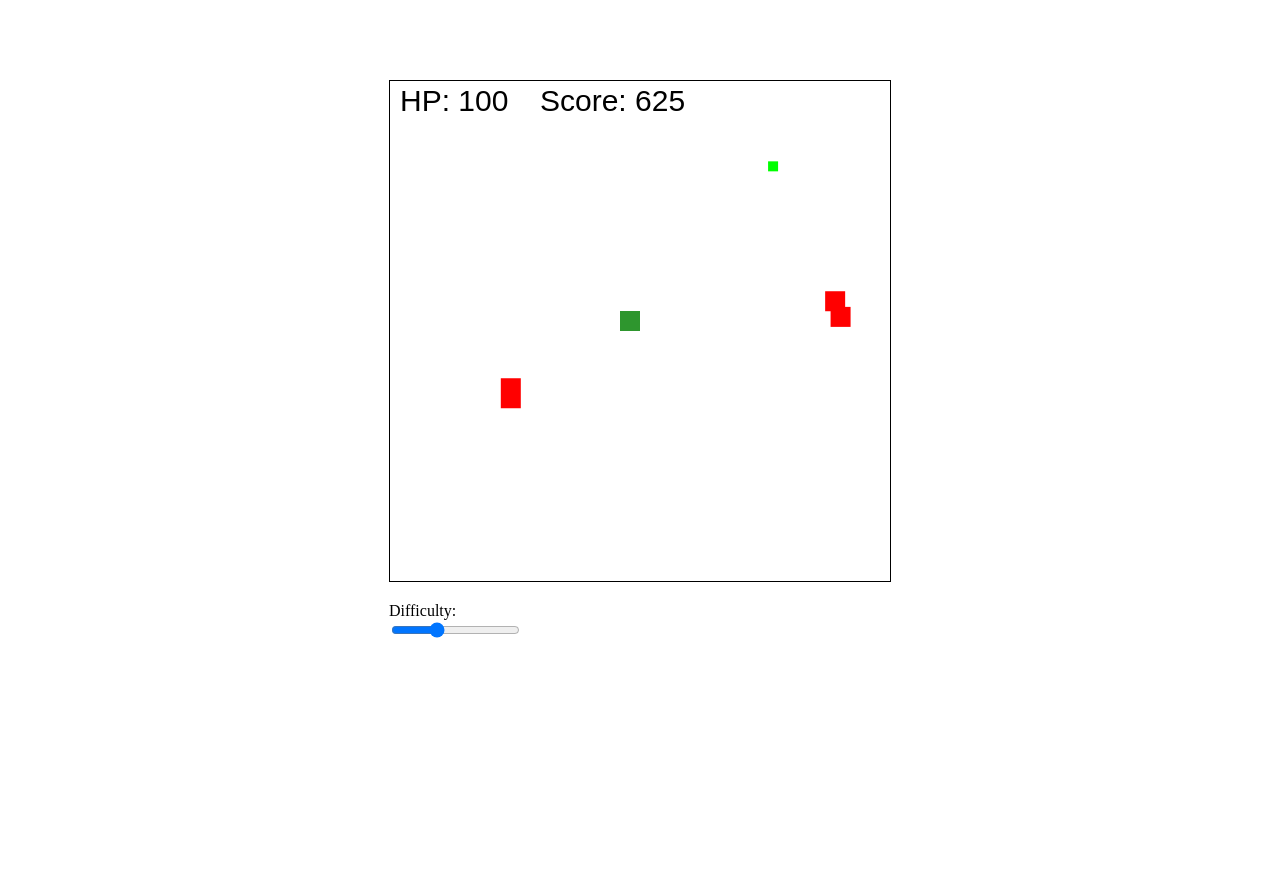
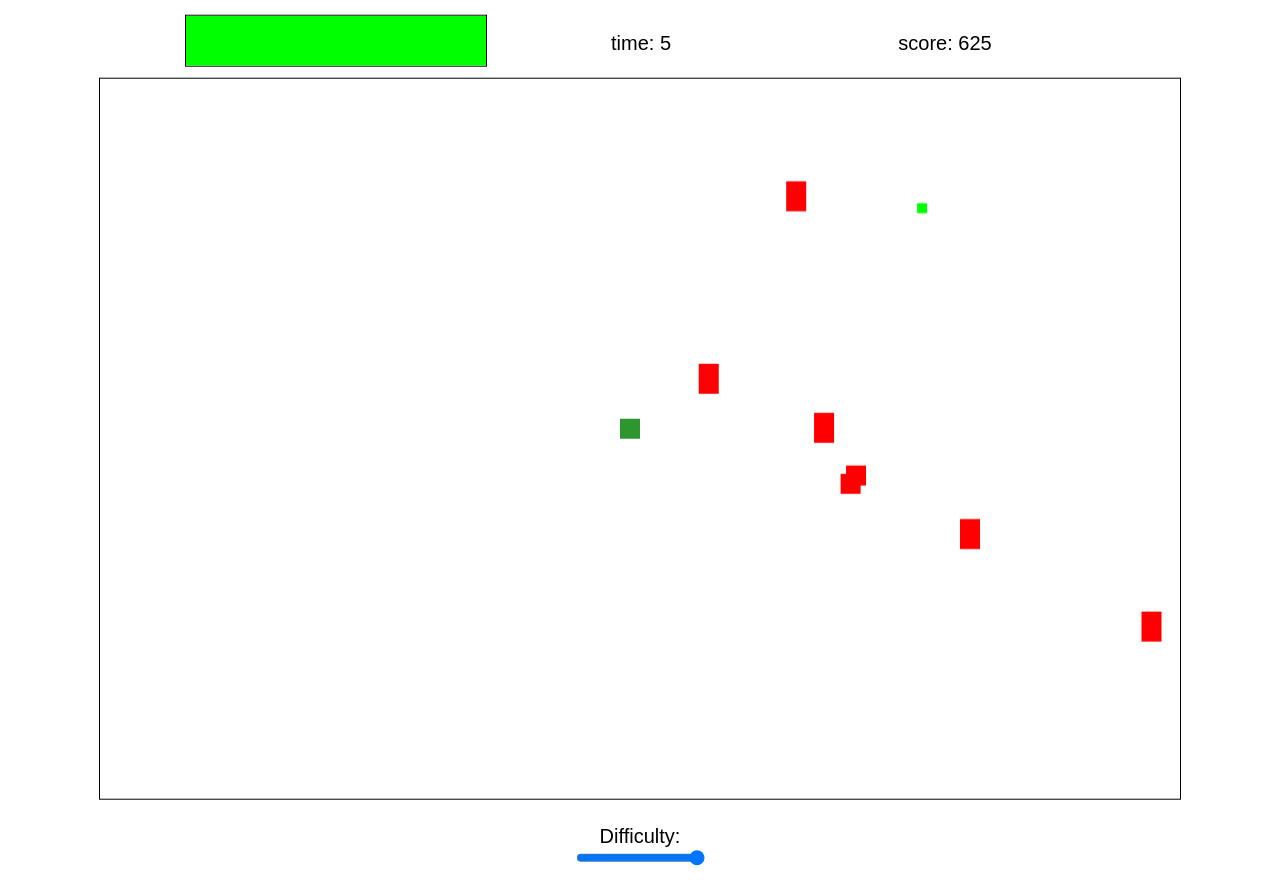
Before and after one commit to kkgobkk/js-example-game, a plain HTML site: page index.html in a window 1280 px wide. Before the commit the page ends 800 px from the top, so only its background shows below. Drawn offline with Linux system fonts and the light colour scheme.

Commit message:
Add files via upload

```diff
--- a/index.html
+++ b/index.html
@@ -5,11 +5,19 @@
     <link rel="stylesheet" href="style/style.css">
 </head>
 <body>
-    <div id="main_screen">
-    <canvas id="ctx" width="500" height="500"></canvas>
-    <p>Difficulty:<br>
-        <input type="range" min="1" max="4" value="2" class="slider" id="difficulty_slider">
-    </p>
+    <div id="main_box">
+        <h1 class="center">JS example game</h1>
+        <table><tr>
+            <td><canvas id="healthbar" width="300" height="50"></canvas></td>
+            <td width="300"><p id="time_box" class="center">Time:</p></td>
+            <td width="300"><p id="score_box" class="center">Score:</p></td>
+        </tr></table>
+        <canvas id="ctx" width="1080" height="720" ondragstart="return false;" ondrop="return false;"></canvas>
+        <div class="center">
+            <p>Difficulty:<br>
+                <input type="range" min="1" max="4" value="4" class="slider" id="difficulty_slider">
+            </p>
+        </div>
     </div>
 
     <!--IMPORT SCRITPS-->
--- a/script/controls.js
+++ b/script/controls.js
@@ -7,9 +7,17 @@ document.addEventListener("mousemove", (mouse) =>
 }
 );
 
-document.addEventListener("click", () =>
+document.addEventListener("mousedown", (e) =>
     {
-        perform_attack(player, 1, 1);
+        if(e.button == 0)
+            player.shooting = true;
+    }
+);
+
+document.addEventListener("mouseup", (e) =>
+    {
+        if(e.button == 0)
+            player.shooting = false;
     }
 );
 
--- a/script/entities.js
+++ b/script/entities.js
@@ -1,8 +1,9 @@
 let = enemy_list = {};
+let enemy_count = 0;
 
-let new_enemy = function(id, x, y, speed_x, speed_y, width, height){
+let new_enemy = function(type, id, x, y, speed_x, speed_y, width, height, hp){
     let enemy = {
-        type: "enemy",
+        type: type,
         x: x,
         y: y,
         speed_x: speed_x,
@@ -16,33 +17,41 @@ let new_enemy = function(id, x, y, speed_x, speed_y, width, height){
         attack_cooldown: 20,
         attack_counter: 0,
         i_frames: 0,
+        hp: hp,
     }
     enemy_list[id] = enemy;
+    enemy_count ++;
 }
 
 let random_enemy = function(){
     let rand = Math.random();
-    let pos_x = rand*MAX_X;
-    let pos_y = Math.random()*MAX_Y;
     let speed, height, width, type;
 
-    if(pos_x == player.x && pos_y == player.y){
-        pos_x += 30;
-        if(pos_x >= MAX_X)
-            pos_x -= 60;
+
+    if(rand > 0.9){
+        type = "ranged"; height = 15; width = 15; speed = 2; hp = 1;
+    }
+    else if(rand > 0.75){
+        type = "tank"; height = 30; width = 50; speed = 3; hp = 5;
+    }
+    else if(rand > 0.5){
+        type = "runner"; height = 30; width = 20; speed = 7; hp = 1;
+    }
+    else{
+        type = "normal"; height = 20; width = 20; speed = 5; hp = 1;
     }
 
-    if(rand > 0.9){
-        type = "ranged"; height = 15; width = 15; speed = 2;
-    } else if(rand > 0.75){
-        type = "tank"; height = 30; width = 50; speed = 2;
-    } else if(rand > 0.5){
-        type = "runner"; height = 30; width = 20; speed = 7;
-    } else{
-        type == "normal"; height = 20; width = 20; speed = 4;
+    pos_x = Math.ceil(width/2) + rand * (MAX_X - width - 1);
+    pos_y = Math.ceil(height/2) + Math.random() * (MAX_Y - height - 1);
+
+    if(pos_x == player.x && pos_y == player.y){
+        pos_x += 60;
+        if(pos_x >= MAX_X)
+            pos_x -= 120;
     }
 
     new_enemy(
+        type,
         Math.random(),
         pos_x,
         pos_y,
@@ -50,6 +59,7 @@ let random_enemy = function(){
         speed,
         width,
         height,
+        hp,
     );
 }
 
@@ -73,20 +83,21 @@ let collision_test = function(entity1, entity2){
 
 let bullet_list = {};
 
-let new_bullet = function(id, x, y, speed_x, speed_y, width, height){
+let new_bullet = function(id, x, y, speed_x, speed_y, width, height, can_damage_player){
     let bullet = {
         type: "bullet",
         x: x,
         y: y,
         speed_x: speed_x,
         speed_y: speed_y,
-        color: "#000000",
+        color: can_damage_player ? "#aa0000" : "#006600",
         alt_color: "#000000",
         id: id,
         width: width,
         height: height,
         timer: 0,
         i_frames: 0,
+        can_damage_player: can_damage_player,
     }
     bullet_list[id] = bullet;
 }
@@ -101,11 +112,11 @@ let shoot_bullet = function(actor, angle){
         15* Math.sin(angle),
         5,
         5,
+        actor.type == "player" ? 0 : 1,
     );
 }
 
 let perform_attack = function(actor, number, cooldown_factor){
-    if(number == undefined)  number = 1;
     if(number >= 72)  number = 72;
     if(actor.attack_counter > actor.attack_cooldown * cooldown_factor){
         for(let i = - Math.floor(number/2); i < Math.ceil(number/2); i++){
@@ -135,10 +146,13 @@ let update_entity_position = function(entity){
         entity.x += entity.speed_x;
         entity.y += entity.speed_y;
 
-        if(entity.x > MAX_X || entity.x < 0){
+        let x = entity.x - Math.round(entity.width / 2);
+        let y = entity.y - Math.round(entity.height / 2);
+
+        if(x + entity.width >= MAX_X || x <= 0){
             entity.speed_x = -entity.speed_x;
         }
-        if(entity.y > MAX_Y || entity.y < 0){
+        if(y + entity.height >= MAX_Y || y <= 0){
             entity.speed_y = -entity.speed_y;
         }
         return true;
--- a/script/interface.js
+++ b/script/interface.js
@@ -1,7 +1,13 @@
 let canvas = document.getElementById("ctx");
 let ctx = canvas.getContext("2d");
-let MAX_X = 500;
-let MAX_Y = 500;
+let MAX_X = canvas.width;
+let MAX_Y = canvas.height;
 ctx.font = "30px Arial";
 
+let healthbar = document.getElementById("healthbar");
+let healthbar_ctx = healthbar.getContext("2d");
+healthbar_ctx.fillStyle = "#ff0000";
+let time_box = document.getElementById("time_box");
+let score_box = document.getElementById("score_box");
+
 let difficulty_slider = document.getElementById("difficulty_slider");
--- a/script/items.js
+++ b/script/items.js
@@ -1,4 +1,5 @@
 let item_list = {};
+let item_count = 0;
 
 let new_item = function(type, id, x, y, speed_x, speed_y, width, height, color){
     let item = {
@@ -15,6 +16,7 @@ let new_item = function(type, id, x, y, speed_x, speed_y, width, height, color){
         i_frames: 0,
     }
     item_list[id] = item;
+    item_count ++;
 }
 
 let random_item = function(){
@@ -40,8 +42,8 @@ let random_item = function(){
     new_item(
         type,
         Math.random(),
-        Math.random()*MAX_X,
-        Math.random()*MAX_Y,
+        10 + Math.random()*(MAX_X - 20),
+        10 + Math.random()*(MAX_Y - 20),
         0,
         0,
         10,
--- a/script/main.js
+++ b/script/main.js
@@ -1,7 +1,10 @@
-let start_time, frame_count, spawn_cooldown, spawn_timer;
+let MAX_ITEMS = 10, MAX_ENEMIES = 20;
+let start_time, frame_count, spawn_cooldown, spawn_timer, game_over, kill_count;
 
 let start_game = function(){
+    game_over = false;
     start_time = Date.now();
+    kill_count = 0;
     frame_count = 0;
     spawn_cooldown = (5 - difficulty_slider.value) * 50;
     spawn_timer = spawn_cooldown;
@@ -10,14 +13,32 @@ let start_game = function(){
     player.y = MAX_Y / 2 - player.height / 2;
     score = 0;
     enemy_list = {};
+    enemy_count = 0;
     item_list = {};
+    item_count = 0;
     bullet_list = {};
     random_enemy();
-    random_enemy();
-    random_enemy();
+    for(let i=0; i < difficulty_slider.value; i++){
+        random_enemy();
+    }
+}
+
+let draw_healthbar = function(){
+    if(player.hp < 0.25 * player.max_hp)
+        healthbar_ctx.fillStyle = "#ff0000";
+    else if(player.hp < 0.5 * player.max_hp)
+        healthbar_ctx.fillStyle = "#ff9900";
+    else if(player.hp < 0.75 * player.max_hp)
+        healthbar_ctx.fillStyle = "#ffff00";
+    else
+        healthbar_ctx.fillStyle = "#00ff00";
+
+    healthbar_ctx.clearRect(0, 0, healthbar.width, healthbar.height);
+    healthbar_ctx.fillRect(0, 0, healthbar.width * player.hp / player.max_hp, healthbar.height);
 }
 
 let update = function(){
+    if(!game_over){
     ctx.clearRect(0, 0, MAX_X, MAX_Y);
     score += 5;
     frame_count ++;
@@ -27,55 +48,101 @@ let update = function(){
         player.i_frames = 0;
     player.attack_counter ++;
     if(spawn_timer == 0){
-        random_enemy();
+        if(enemy_count < MAX_ENEMIES)
+            random_enemy();
         spawn_timer = spawn_cooldown;
     }
     else
         spawn_timer --;
 
-    if(frame_count % 100 == 0)
+    if(frame_count % 100 == 0 && item_count < MAX_ITEMS)
         random_item();
+
+    if(player.shooting){
+        perform_attack(player, 1, 1);
+    }
 
     for(let i in bullet_list){
         if(!update_entity(bullet_list[i])){
             delete bullet_list[i];
         }
-        else{
+        else if(bullet_list[i].can_damage_player == false){
             for(let j in enemy_list){
                 if(collision_test(bullet_list[i], enemy_list[j])){
                     score += 100;
                     delete bullet_list[i];
-                    delete enemy_list[j];
+                    enemy_list[j].hp --;
+                    if(enemy_list[j].hp <= 0){
+                        delete enemy_list[j];
+                        enemy_count --;
+                        kill_count ++;
+                    }
                     break;
                 }
             }
         }
+        else if(collision_test(bullet_list[i], player)){
+            if(player.i_frames <= 0){
+                player.hp -= 10;
+                player.i_frames = 25;
+            }
+            delete bullet_list[i];
+        }
     }
 
     for(let i in enemy_list){
-        update_entity(enemy_list[i]);
-        if(collision_test(player, enemy_list[i]) && player.i_frames ==0){
-            player.hp -= 5;
+        let enemy = enemy_list[i];
+        update_entity(enemy);
+        if(collision_test(player, enemy) && player.i_frames <= 0){
+            player.hp -= 10;
             player.i_frames = 25;
+        }
+        if(enemy.type == "ranged"){
+            enemy.attack_counter ++;
+            if(enemy.attack_counter >= enemy.attack_cooldown){
+                enemy.aim_angle = Math.atan2(player.y - enemy.y, player.x - enemy.x) * 180 / Math.PI;
+                perform_attack(enemy, 1, 1);
+            }
         }
     }
 
     for(let i in item_list){
         update_entity(item_list[i]);
         if(collision_test(player, item_list[i])){
-            if(activate_item(item_list[i].type))
+            if(activate_item(item_list[i].type)){
                 delete item_list[i];
+                item_count --;
+            }
         }
     }
 
+    update_entity(player);
+
     if(player.hp <= 0){
         console.log("Game Over! Score: " + score);
-        start_game();
+        game_over = true;
+        ctx.save();
+        ctx.clearRect(0, 0, MAX_X, MAX_Y);
+        ctx.textAlign = "center";
+        ctx.font = "50px sans-serif";
+        ctx.fillStyle = "#ff0000";
+        ctx.fillText("Game Over", MAX_X/2, 225);
+        ctx.font = "20px sans-serif"
+        ctx.fillStyle = "#000000";
+        ctx.fillText(time_box.innerText, MAX_X/2, 300);
+        ctx.fillText("Kills: "+kill_count, MAX_X/2, 350);
+        ctx.fillText(score_box.innerText, MAX_X/2, 400);
+        ctx.fillStyle = "#666666";
+        ctx.fillText("refresh the page to restart", MAX_X/2, 475);
+        player.hp = player.max_hp;
+        ctx.restore();
     }
 
-    update_entity(player);
-    ctx.fillText("HP: " + player.hp, 10, 30);
-    ctx.fillText("Score: " + score, 150, 30);
+    draw_healthbar();
+    score_box.innerText = "score: " + score;
+    if(frame_count % 25 == 0)
+        time_box.innerText = "time: " + Math.floor((Date.now() - start_time) / 1000);
+    }
 }
 
 start_game();
--- a/script/player.js
+++ b/script/player.js
@@ -12,13 +12,14 @@ let player = {
     hp: 100,
     width: 20,
     height: 20,
-    attack_cooldown: 5,
+    attack_cooldown: 10,
     attack_counter: 0,
     pressing_up: false,
     pressing_right:false,
     pressing_down: false,
     pressing_left: false,
     aim_angle: 0,
+    shooting: false,
     i_frames: 0,
 }
 
--- a/style/style.css
+++ b/style/style.css
@@ -1,16 +1,33 @@
 body{
     background-color: white;
+    font-family: sans-serif;
+    font-size: 20px;
+}
+
+table{
+    margin: auto;
+}
+
+canvas{
+    border: 1px solid #000000;
+}
+
+.center{
+    text-align: center;
 }
 
 #ctx{
-    border: 1px solid black;
-    width: 500px;
-    height: 500px;
+    width: 1080px;
+    height: 720px;
 }
 
-#main_screen{
+#main_box{
     position: absolute;
     left: 50%;
-    top: 10%;
-    transform: translate(-50%, 0%);
+    top: 50%;
+    transform: translate(-50%, -50%);
 }
+
+#health_bar{
+    left: 0px;
+}
```
